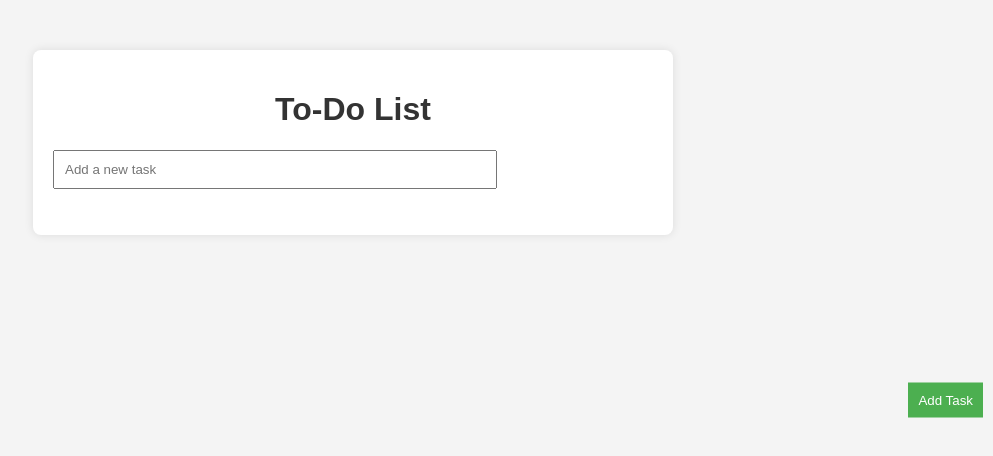
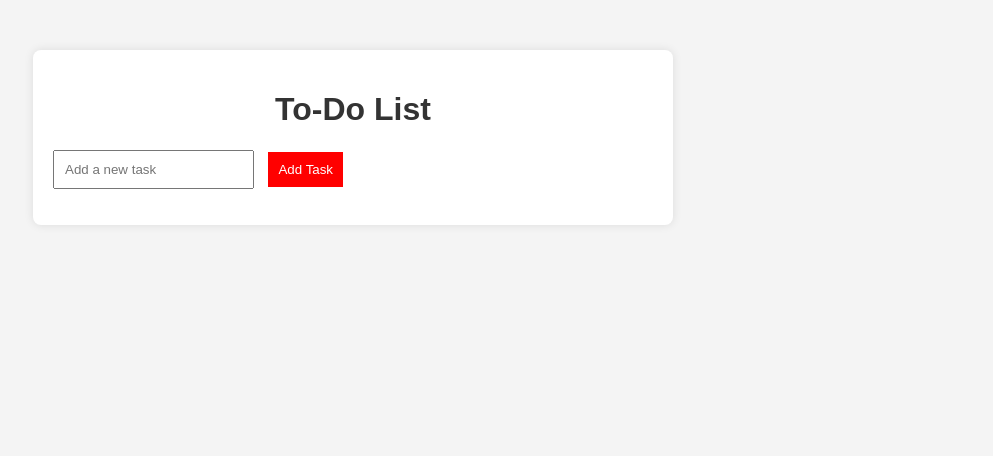
Before and after one commit to EjikeJosephUche/todo_app, a plain HTML site: page index.html in a window 1280 px wide. Shown: the whole page, without its empty margins (287-1280 px from the left). Drawn offline with Linux system fonts and the light colour scheme.

Commit message:
Update styles.css

```diff
--- a/styles.css
+++ b/styles.css
@@ -19,10 +19,30 @@ h1 {
     color: #333;
 }
 
+.add-task-container {
+    display: flex;
+}
+
 input[type="text"] {
-    width: 70%;
+    flex: 1; /* Take remaining space */
     padding: 10px;
-    margin-bottom: 10px;
+    margin-right: 10px; /* Add some space between input and button */
+}
+
+button.add {
+    padding: 10px;
+    background-color: #4caf50;
+    color: #fff;
+    border: none;
+    cursor: pointer;
+}
+
+button {
+    padding: 10px;
+    background-color: red; /*#4caf50;*/
+    color: #fff;
+    border: none;
+    cursor: pointer;
 }
 
 ul {
@@ -38,7 +58,7 @@ li {
     border-radius: 4px;
 }
 
-button {
+button.remove-button {
     position: absolute;
     right: 10px;
     top: 50%;
@@ -49,11 +69,3 @@ button {
     border: none;
     cursor: pointer;
 }
-
-button#add {
-    padding: 10px;
-    background-color: #4caf50;
-    color: #fff;
-    border: none;
-    cursor: pointer;
-}
```
